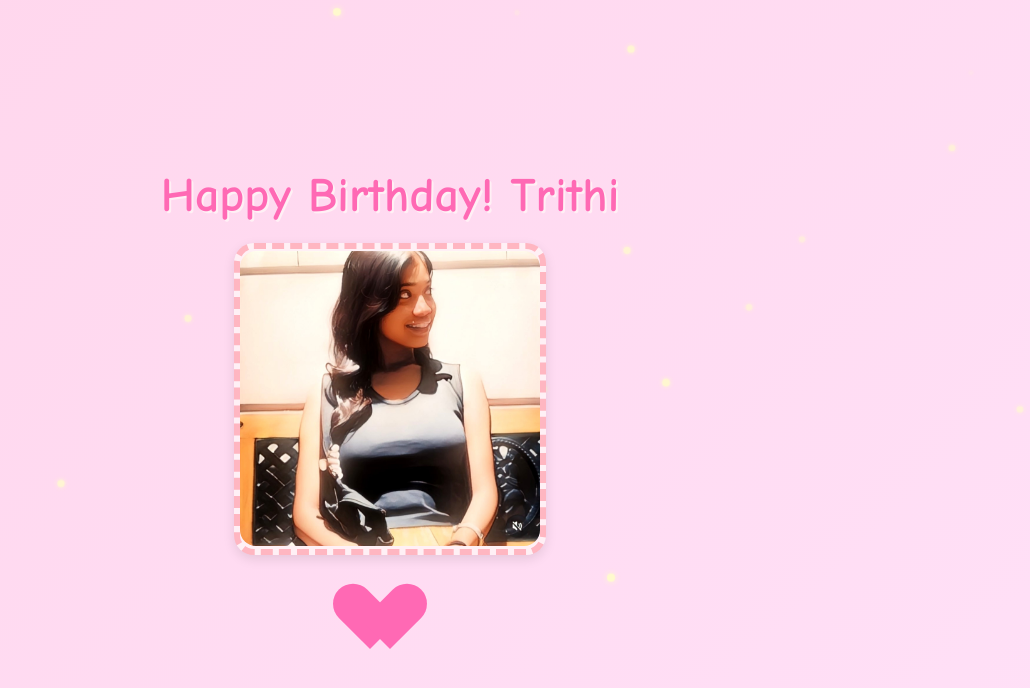
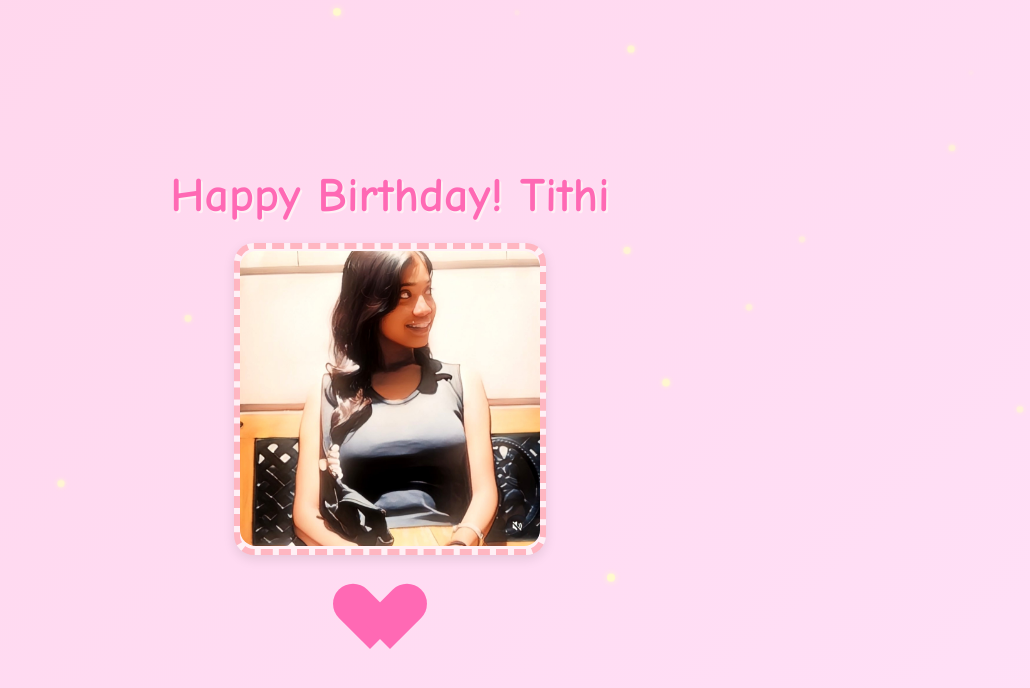
Before and after one commit to asif1711/Trithi, a plain HTML site: page index.html in a window 1280 px wide. Shown: the whole page, without its empty margins (250-1280 px from the left). Drawn offline with Linux system fonts and the light colour scheme.

Commit message:
Update index.html

```diff
--- a/index.html
+++ b/index.html
@@ -2,7 +2,7 @@
 <html lang="en">
 <head>
   <meta charset="UTF-8">
-  <title>Happy Birthday! Trithi</title>
+  <title>Happy Birthday! Tithi</title>
   <style>
     body {
       margin: 0;
@@ -112,7 +112,7 @@
 </head>
 <body>
   <div class="container">
-    <h1>Happy Birthday! Trithi</h1>
+    <h1>Happy Birthday! Tithi</h1>
     <div class="image-frame">
       <img src="trithi.jpg" alt="Birthday Doodle">
     </div>
```
